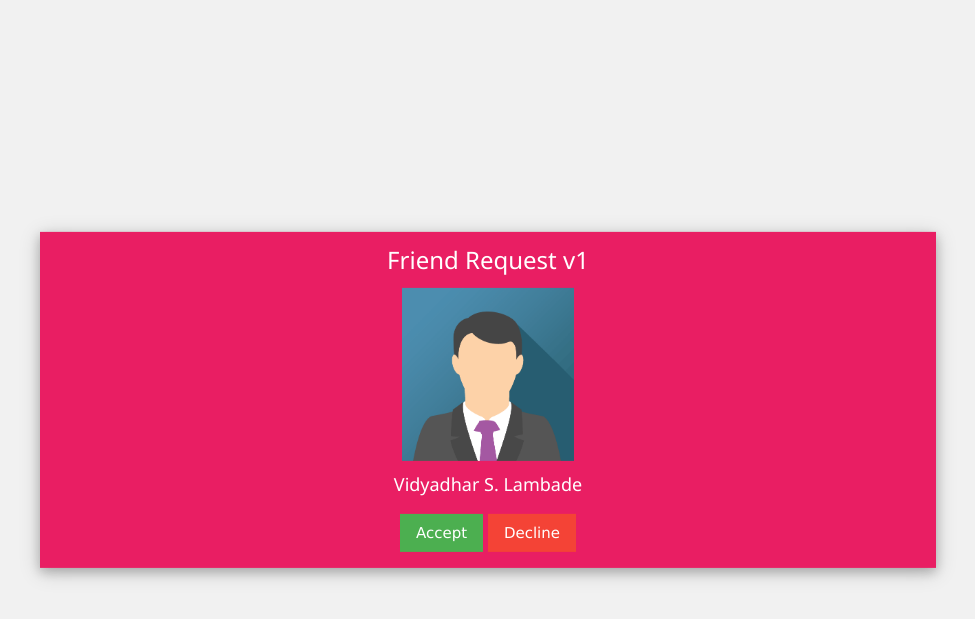
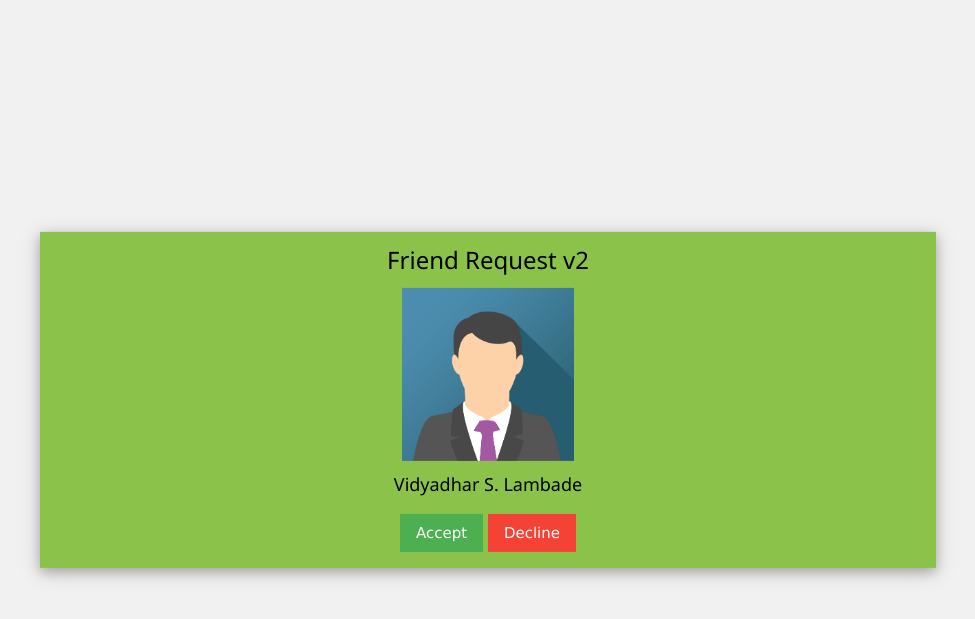
Before and after one commit to vidhya199/flask-app-demo, a Flask app: page / in a window 1280 px wide. Shown: the top 619 px of the page, without its empty margins (152-1127 px from the left). Run offline with Flask 2, Linux system fonts and the light colour scheme.

Commit message:
app changes for v2 green deployment

```diff
--- a/templates/index.html
+++ b/templates/index.html
@@ -7,10 +7,10 @@
 
 <div class="w3-container">
 
-  <div class="w3-card-4 w3-pink w3-display-middle" style="width:70%">
+  <div class="w3-card-4 w3-light-green w3-display-middle" style="width:70%">
 
     <div class="w3-container w3-center">
-      <h3>Friend Request v1</h3>
+      <h3>Friend Request v2</h3>
       <img src="{{ url_for('static', filename='images/img_avatar3.png') }}" alt="Avatar" style="width:20%">
       <h5>Vidyadhar S. Lambade</h5>
 
```
